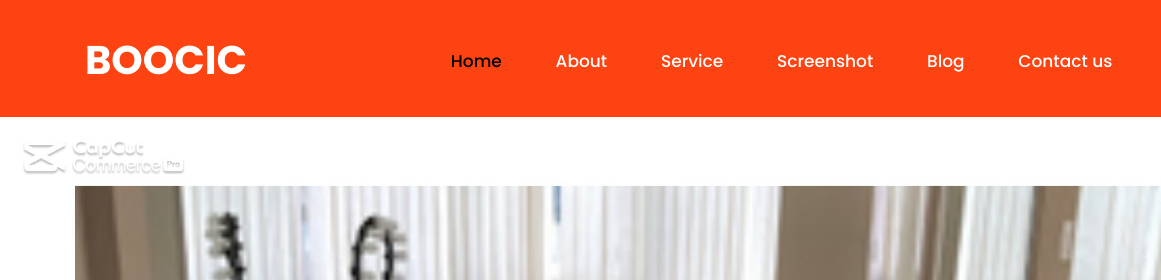
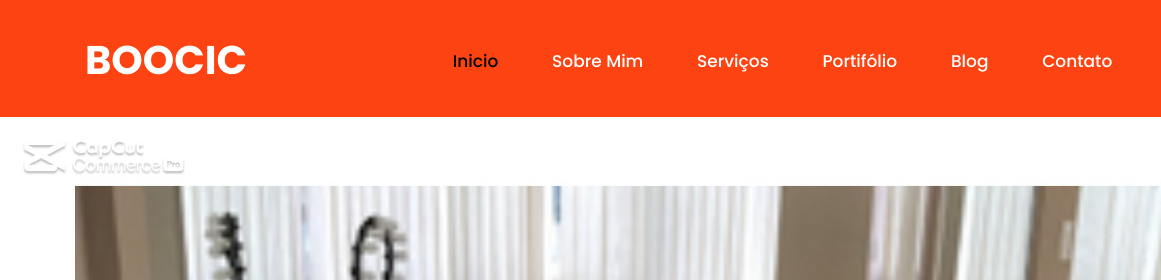
Before and after one commit to JosephMedeiros/SiteIzabella, a plain HTML site: page index.html in a window 1280 px wide. Shown: the top 280 px of the page, 0-1161 px from the left. Drawn offline with nearby package versions, Linux system fonts and the light colour scheme.

Commit message:
Update index.html

```diff
--- a/index.html
+++ b/index.html
@@ -54,12 +54,12 @@
                      <div class="limit-box">
                         <nav class="main-menu">
                            <ul class="menu-area-main">
-                              <li class="active"> <a href="index.html">Home</a> </li>
-                              <li> <a href="#about">About</a> </li>
-                              <li> <a href="#service"> Service</a> </li>
-                              <li> <a href="#screenshot">Screenshot</a> </li>
+                              <li class="active"> <a href="index.html">Inicio</a> </li>
+                              <li> <a href="#about">Sobre Mim</a> </li>
+                              <li> <a href="#service"> Serviços</a> </li>
+                              <li> <a href="#screenshot">Portifólio</a> </li>
                               <li> <a href="#blog">Blog</a> </li>
-                              <li> <a href="#contact">Contact us</a> </li>
+                              <li> <a href="#contact">Contato</a> </li>
                               <li class="mean-last"> <a href="#"><img src="images/search_icon.png" alt="#" /></a> </li>
                            </ul>
                         </nav>
```
